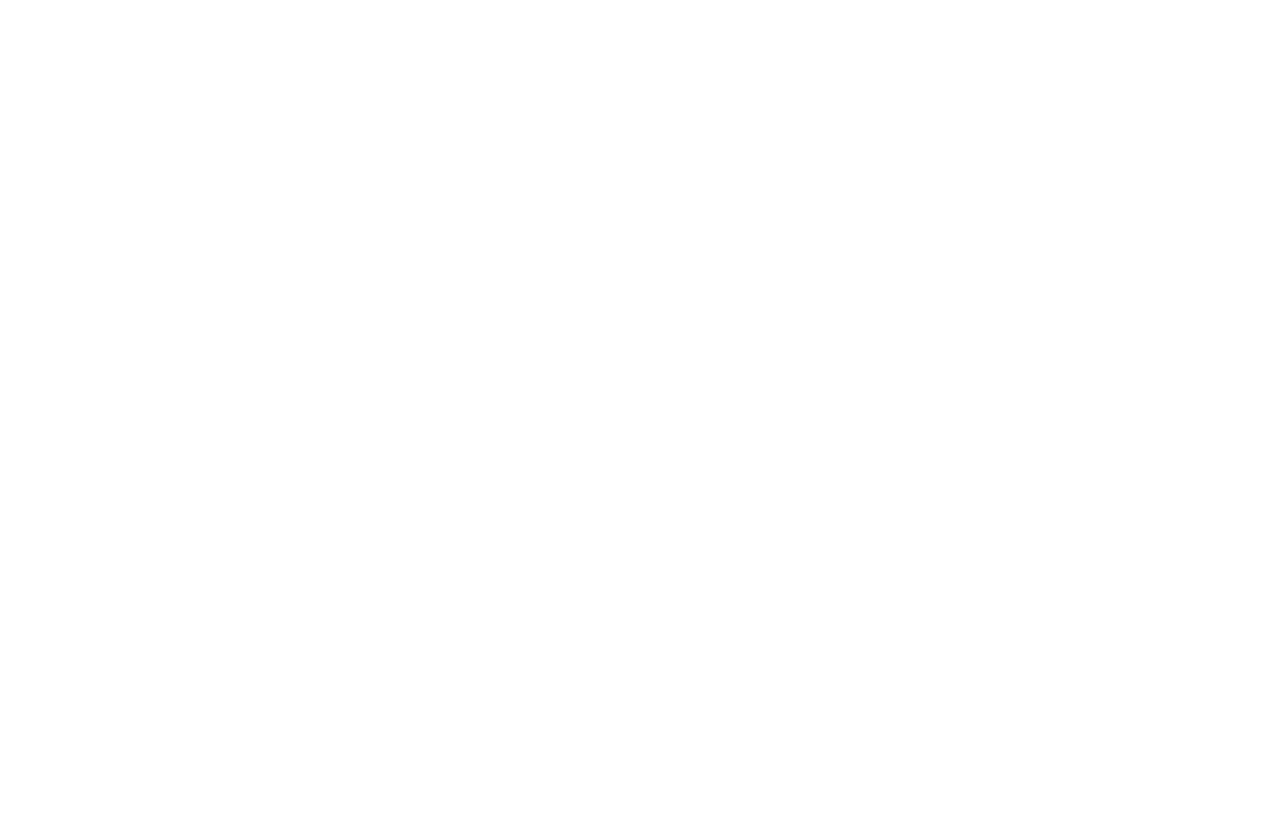
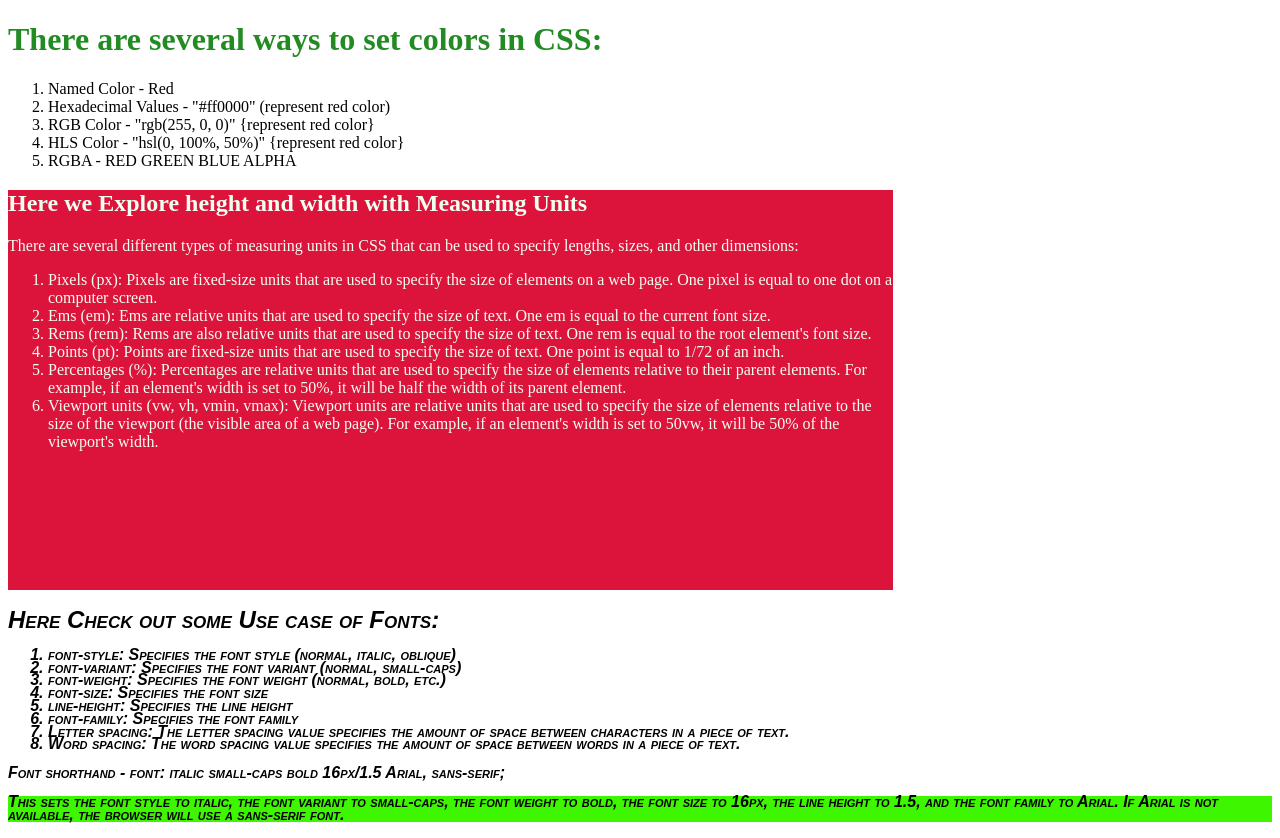
Before and after one commit to coderhasib23/css, a plain HTML site: page color_font.html in a window 1280 px wide. Before the commit the page ends 800 px from the top, so only its background shows below. Drawn offline with Linux system fonts and the light colour scheme.

Commit message:
Color, Measuring Unit, font size, font-weight, height, width, alignment

```diff
--- a/color_font.html
+++ b/color_font.html
@@ -7,6 +7,106 @@
     <title>
       Color, Measuring Unit, font size, font-weight, height, width, alignment
     </title>
+    <style>
+      .color h1 {
+        color: forestgreen;
+      }
+      .height_width {
+        background-color: crimson;
+        color: honeydew;
+        width: 70%;
+        height: 400px;
+      }
+      .font {
+        font: italic small-caps bold 16px/0.8 Arial, sans-serif;
+        /* text-transform: uppercase; */
+        /* letter-spacing: 2px; */
+        /* word-spacing: -1px; */
+      }
+      .note {
+        background-color: rgb(62, 246, 0);
+      }
+    </style>
   </head>
-  <body></body>
+  <body>
+    <div class="color">
+      <h1>There are several ways to set colors in CSS:</h1>
+      <ol>
+        <li>Named Color - Red</li>
+        <li>Hexadecimal Values - "#ff0000" (represent red color)</li>
+        <li>RGB Color - "rgb(255, 0, 0)" {represent red color}</li>
+        <li>HLS Color - "hsl(0, 100%, 50%)" {represent red color}</li>
+        <li>RGBA - RED GREEN BLUE ALPHA</li>
+      </ol>
+    </div>
+    <div class="height_width">
+      <h2>Here we Explore height and width with Measuring Units</h2>
+      <p>
+        There are several different types of measuring units in CSS that can be
+        used to specify lengths, sizes, and other dimensions:
+      </p>
+      <ol>
+        <li>
+          Pixels (px): Pixels are fixed-size units that are used to specify the
+          size of elements on a web page. One pixel is equal to one dot on a
+          computer screen.
+        </li>
+        <li>
+          Ems (em): Ems are relative units that are used to specify the size of
+          text. One em is equal to the current font size.
+        </li>
+        <li>
+          Rems (rem): Rems are also relative units that are used to specify the
+          size of text. One rem is equal to the root element's font size.
+        </li>
+        <li>
+          Points (pt): Points are fixed-size units that are used to specify the
+          size of text. One point is equal to 1/72 of an inch.
+        </li>
+        <li>
+          Percentages (%): Percentages are relative units that are used to
+          specify the size of elements relative to their parent elements. For
+          example, if an element's width is set to 50%, it will be half the
+          width of its parent element.
+        </li>
+        <li>
+          Viewport units (vw, vh, vmin, vmax): Viewport units are relative units
+          that are used to specify the size of elements relative to the size of
+          the viewport (the visible area of a web page). For example, if an
+          element's width is set to 50vw, it will be 50% of the viewport's
+          width.
+        </li>
+      </ol>
+    </div>
+
+    <div class="font">
+      <h2>Here Check out some Use case of Fonts:</h2>
+      <ol>
+        <li>font-style: Specifies the font style (normal, italic, oblique)</li>
+        <li>font-variant: Specifies the font variant (normal, small-caps)</li>
+        <li>font-weight: Specifies the font weight (normal, bold, etc.)</li>
+        <li>font-size: Specifies the font size</li>
+        <li>line-height: Specifies the line height</li>
+        <li>font-family: Specifies the font family</li>
+        <li>
+          Letter spacing: The letter spacing value specifies the amount of space
+          between characters in a piece of text.
+        </li>
+        <li>
+          Word spacing: The word spacing value specifies the amount of space
+          between words in a piece of text.
+        </li>
+      </ol>
+      <strong
+        >Font shorthand - font: italic small-caps bold 16px/1.5 Arial,
+        sans-serif;
+      </strong>
+      <p class="note">
+        This sets the font style to italic, the font variant to small-caps, the
+        font weight to bold, the font size to 16px, the line height to 1.5, and
+        the font family to Arial. If Arial is not available, the browser will
+        use a sans-serif font.
+      </p>
+    </div>
+  </body>
 </html>
```
